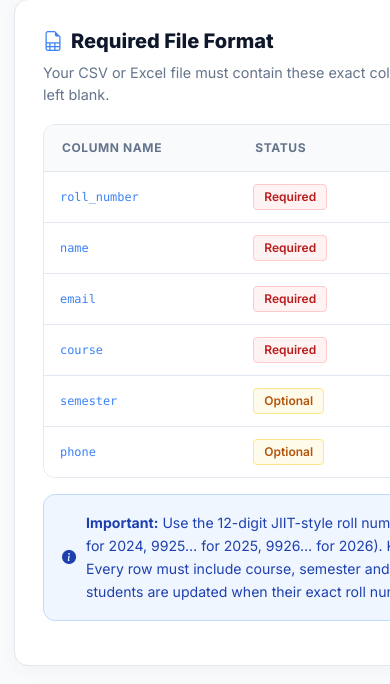
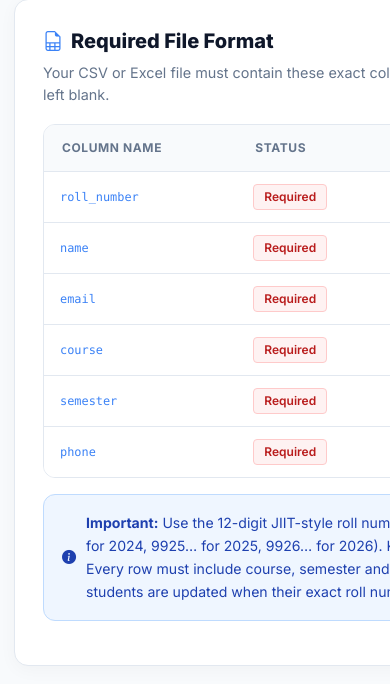
Before and after one commit to Ayan2612/exam-management-system, a Django app: page /students/import/ in a window 390 px wide; the page is wider, and only the part inside the window is pictured. Shown: the part 378-1062 px from the top of that part. Run offline with Django 5.2, Linux system fonts and the light colour scheme; a user stored in the database is signed in; parts of the project's set-up code (start-up, migrations or seed data) failed here and were passed over.

Commit message:
Mark semester and phone as required in import format

```diff
--- a/templates/exams/student_import.html
+++ b/templates/exams/student_import.html
@@ -53,8 +53,8 @@
           <tr><td><code style="color:var(--primary-light)">name</code></td><td><span class="badge-pill badge-danger">Required</span></td><td style="color:var(--text-muted)">Rahul Sharma</td></tr>
           <tr><td><code style="color:var(--primary-light)">email</code></td><td><span class="badge-pill badge-danger">Required</span></td><td style="color:var(--text-muted)">rahul@college.edu</td></tr>
           <tr><td><code style="color:var(--primary-light)">course</code></td><td><span class="badge-pill badge-danger">Required</span></td><td style="color:var(--text-muted)">B.Tech CSE</td></tr>
-          <tr><td><code style="color:var(--primary-light)">semester</code></td><td><span class="badge-pill badge-warning">Optional</span></td><td style="color:var(--text-muted)">5</td></tr>
-          <tr><td><code style="color:var(--primary-light)">phone</code></td><td><span class="badge-pill badge-warning">Optional</span></td><td style="color:var(--text-muted)">9876543210</td></tr>
+          <tr><td><code style="color:var(--primary-light)">semester</code></td><td><span class="badge-pill badge-danger">Required</span></td><td style="color:var(--text-muted)">5</td></tr>
+          <tr><td><code style="color:var(--primary-light)">phone</code></td><td><span class="badge-pill badge-danger">Required</span></td><td style="color:var(--text-muted)">9876543210</td></tr>
         </tbody>
       </table>
     </div>
```
